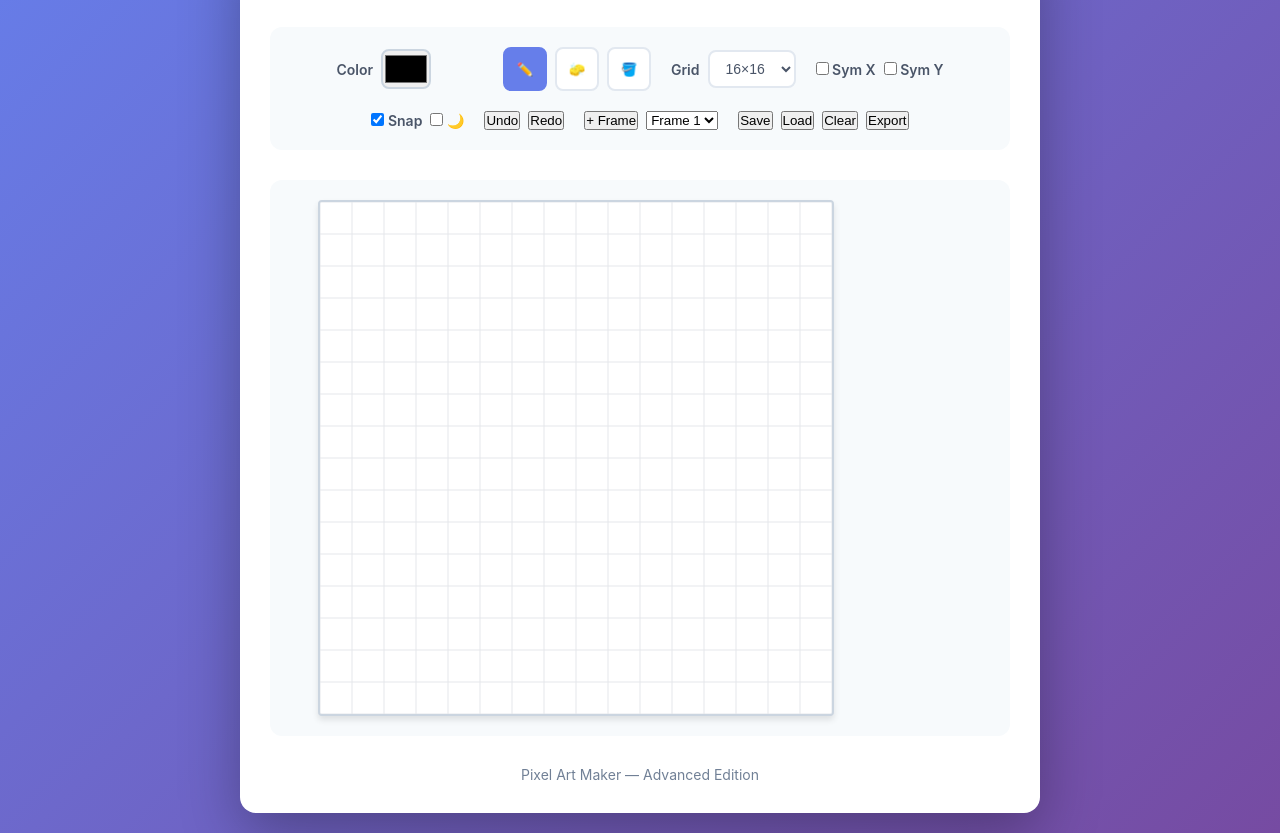
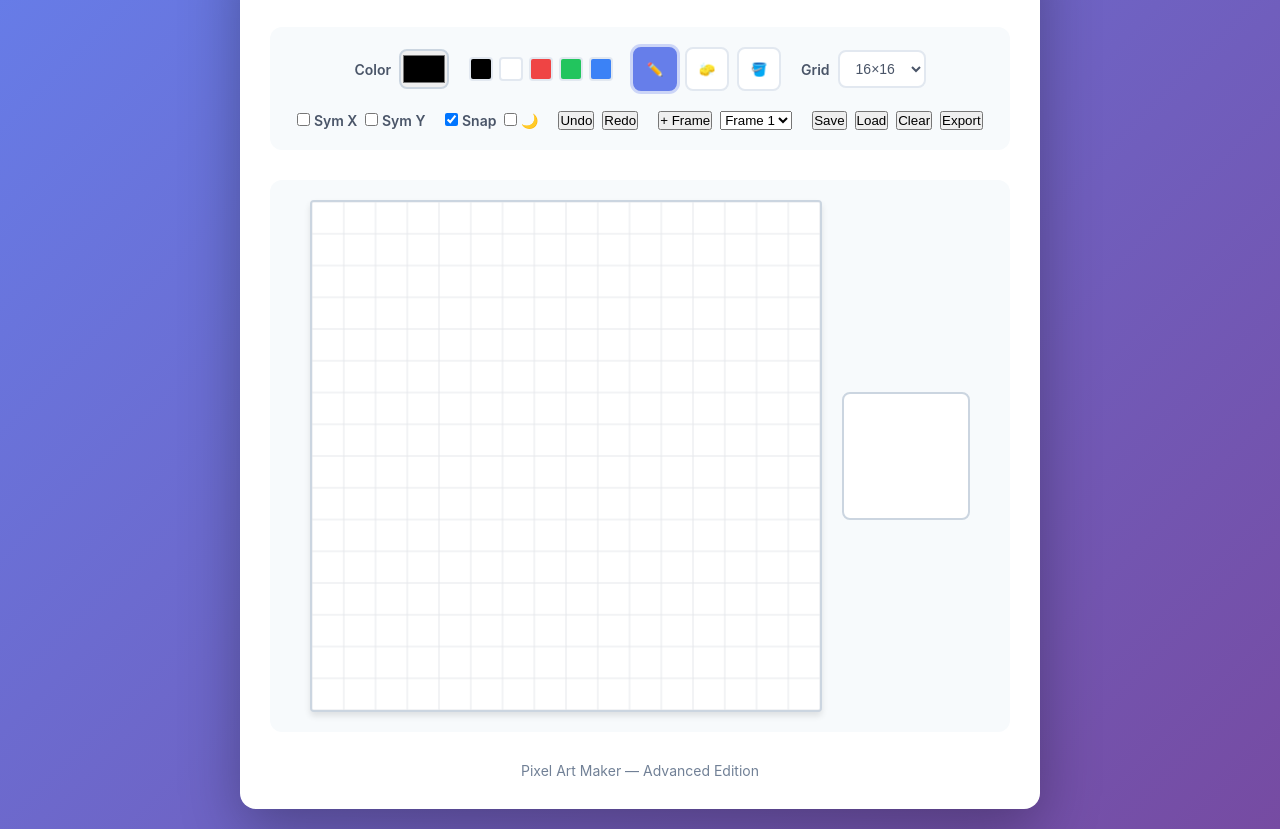
Before and after one commit to Sonny-Bolton/Pixel-Art-Maker, a plain HTML site: page index.html in a window 1280 px wide. Shown: the part 92-925 px from the top of the page. Drawn offline with Linux system fonts and the light colour scheme.

Commit message:
Update style.css

```diff
--- a/style.css
+++ b/style.css
@@ -103,6 +103,7 @@ h1 {
     background: #667eea;
     border-color: #667eea;
     color: white;
+    box-shadow: 0 0 0 3px rgba(102, 126, 234, 0.3);
 }
 
 /* Select Dropdown */
@@ -185,6 +186,7 @@ h1 {
     display: flex;
     justify-content: center;
     align-items: center;
+    gap: 20px;
     padding: 20px;
     background: #f7fafc;
     border-radius: 12px;
@@ -192,11 +194,37 @@ h1 {
 }
 
 #pixelCanvas {
+    width: 512px;
+    height: 512px;
     border: 2px solid #cbd5e0;
     border-radius: 4px;
     cursor: crosshair;
     box-shadow: 0 4px 6px rgba(0, 0, 0, 0.1);
     background: white;
+}
+
+/* Zoom Preview */
+#zoomCanvas {
+    width: 128px;
+    height: 128px;
+    border: 2px solid #cbd5e0;
+    border-radius: 8px;
+    background: white;
+    image-rendering: pixelated;
+}
+
+/* Palette */
+.palette {
+    display: flex;
+    gap: 6px;
+}
+
+.palette div {
+    width: 24px;
+    height: 24px;
+    border-radius: 4px;
+    cursor: pointer;
+    border: 2px solid #e2e8f0;
 }
 
 /* Footer */
@@ -208,6 +236,21 @@ footer {
 footer p {
     font-size: 0.875rem;
     color: #718096;
+}
+
+/* Dark Mode */
+body.dark {
+    background: #1a202c;
+}
+
+body.dark .container {
+    background: #2d3748;
+    color: #e2e8f0;
+}
+
+body.dark .toolbar,
+body.dark .canvas-wrapper {
+    background: #1a202c;
 }
 
 /* Responsive Design */
@@ -231,6 +274,7 @@ footer p {
     }
 
     .canvas-wrapper {
+        flex-direction: column;
         padding: 10px;
     }
 
```
